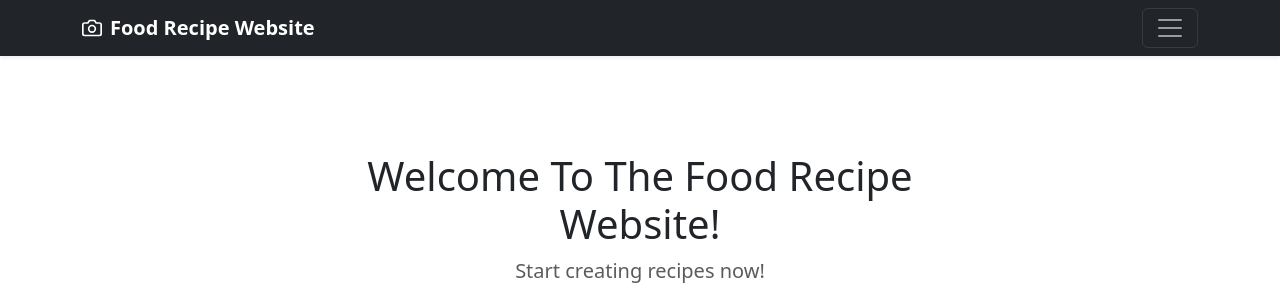
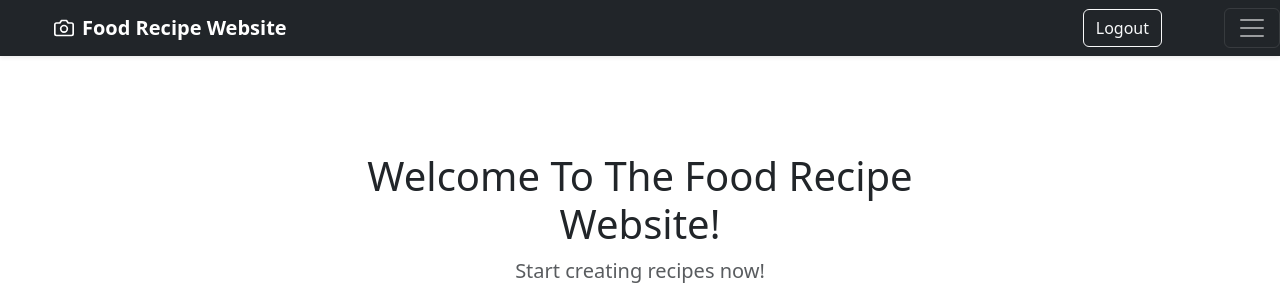
Before and after one commit to RyanTang0203/Recipe_Web_App, a Flask app: page /home in a window 1280 px wide. Shown: the top 300 px of the page. Run offline with Flask 3, Linux system fonts and the light colour scheme; a user stored in the database is signed in; some libraries are stand-ins or nearby versions.

Commit message:
adding logout button

```diff
--- a/app/templates/home.html
+++ b/app/templates/home.html
@@ -35,6 +35,11 @@ aria-hidden="true" class="me-2" viewBox="0 0 24 24"><path d="M23 19a2 2 0 0 1-2
 0 0 1 2-2h4l2-3h6l2 3h4a2 2 0 0 1 2 2z"></path><circle cx="12" cy="13" r="4"></circle></svg>
         <strong>Food Recipe Website</strong>
       </a>
+<div class="d-flex">
+    <a href="{{ url_for('logout') }}" class="btn btn-outline-light me-2">Logout</a>
+    </button>
+  </div>
+</div>
       <button class="navbar-toggler" type="button" data-bs-toggle="collapse"
 data-bs-target="#navbarHeader" aria-controls="navbarHeader" aria-expanded="false" aria-label="Toggle
 navigation">
```
Also changed, not shown: instance/app.db.
